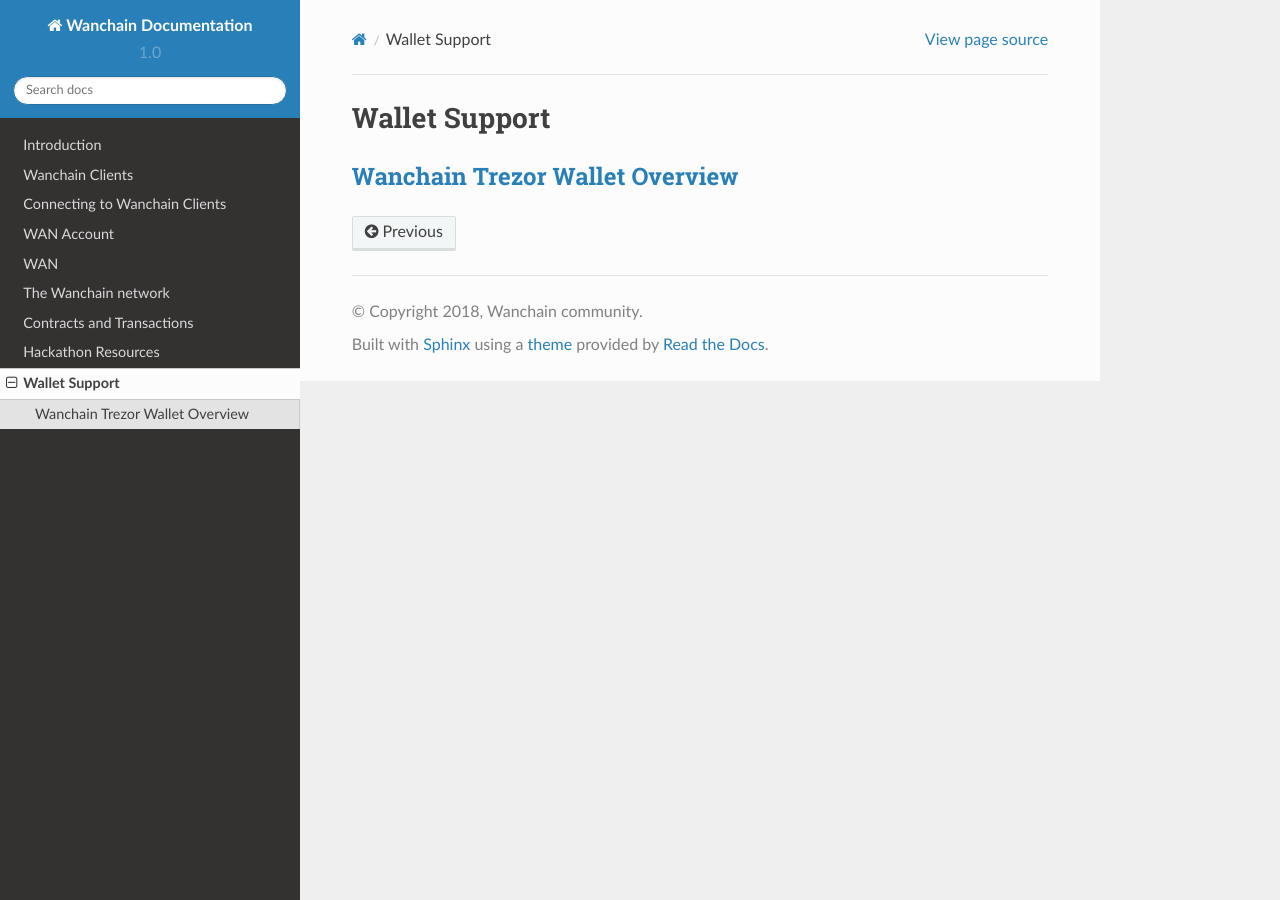
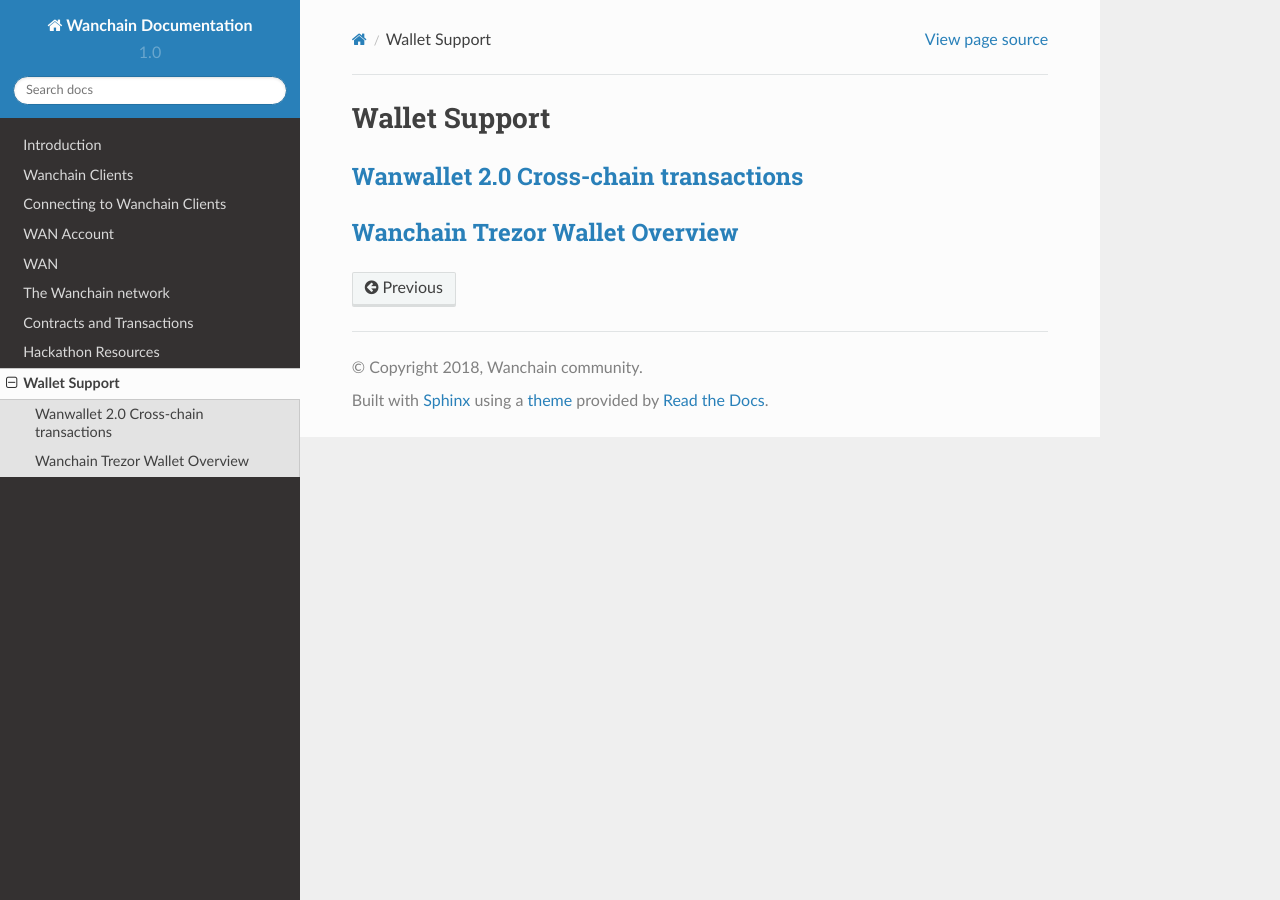
Before and after one commit to wanchain/wanchain_docs, a Sphinx documentation site: the page built from source/wallet-support.rst, in a window 1280 px wide. Built offline with Sphinx 7.4.7 and the Read the Docs theme 2.0.0, drawn with Linux system fonts in a browser that asks for light colours.

Commit message:
Add Wanwallet2.0

```diff
--- a/source/wallet-support.rst
+++ b/source/wallet-support.rst
@@ -2,6 +2,10 @@
 Wallet Support
 ################################################################################
 
+======================================================================================================================================
+`Wanwallet 2.0 Cross-chain transactions <https://github.com/wanchain/go-wanchain/wiki/Wanwallet-2.0-Cross-chain-transactions>`_
+======================================================================================================================================
+
 =================================================================================================================
 `Wanchain Trezor Wallet Overview <https://www.wanchain.org/files/wanchain_trezor_wallet_overview.pdf>`_
 =================================================================================================================
```
